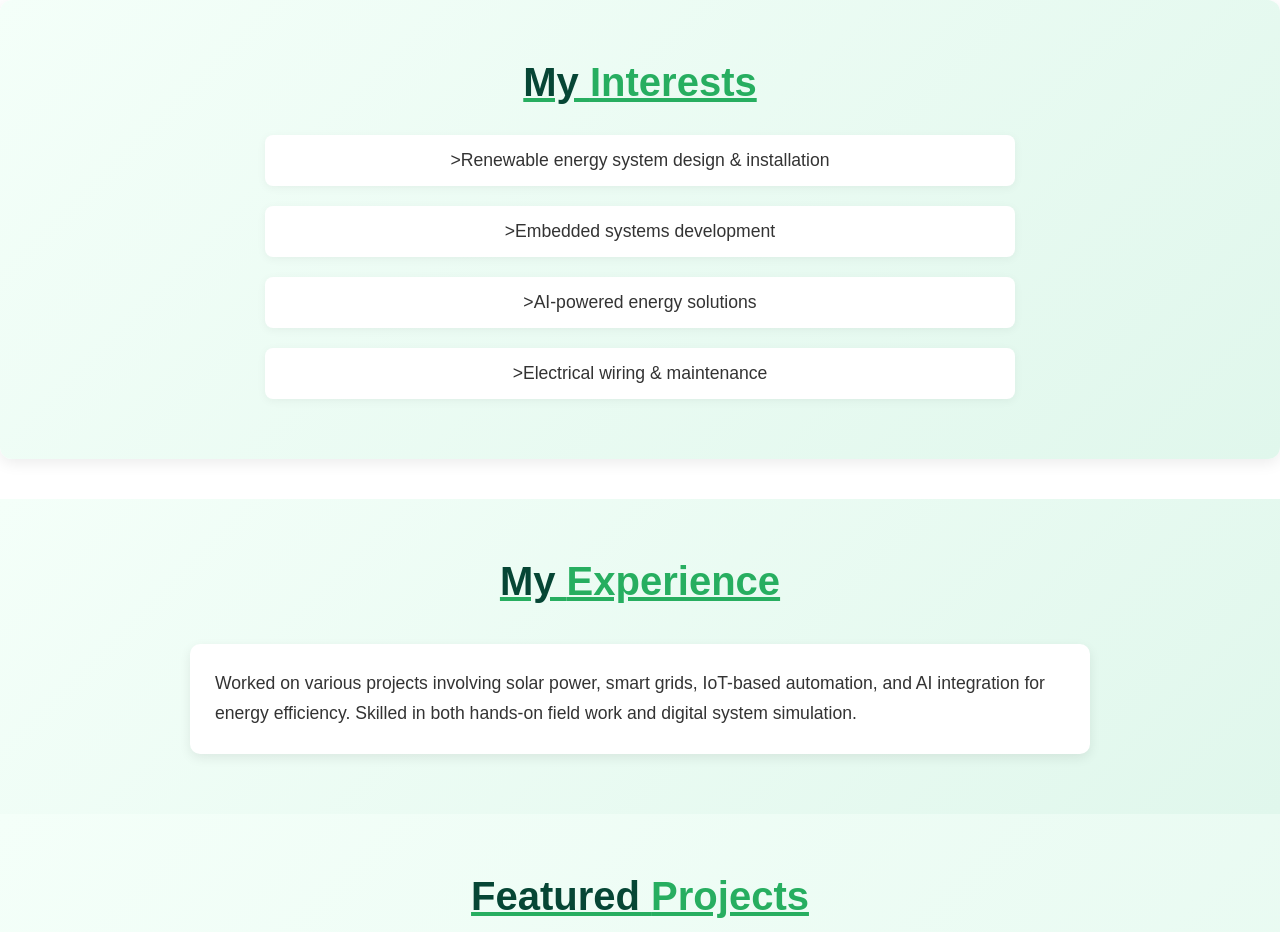
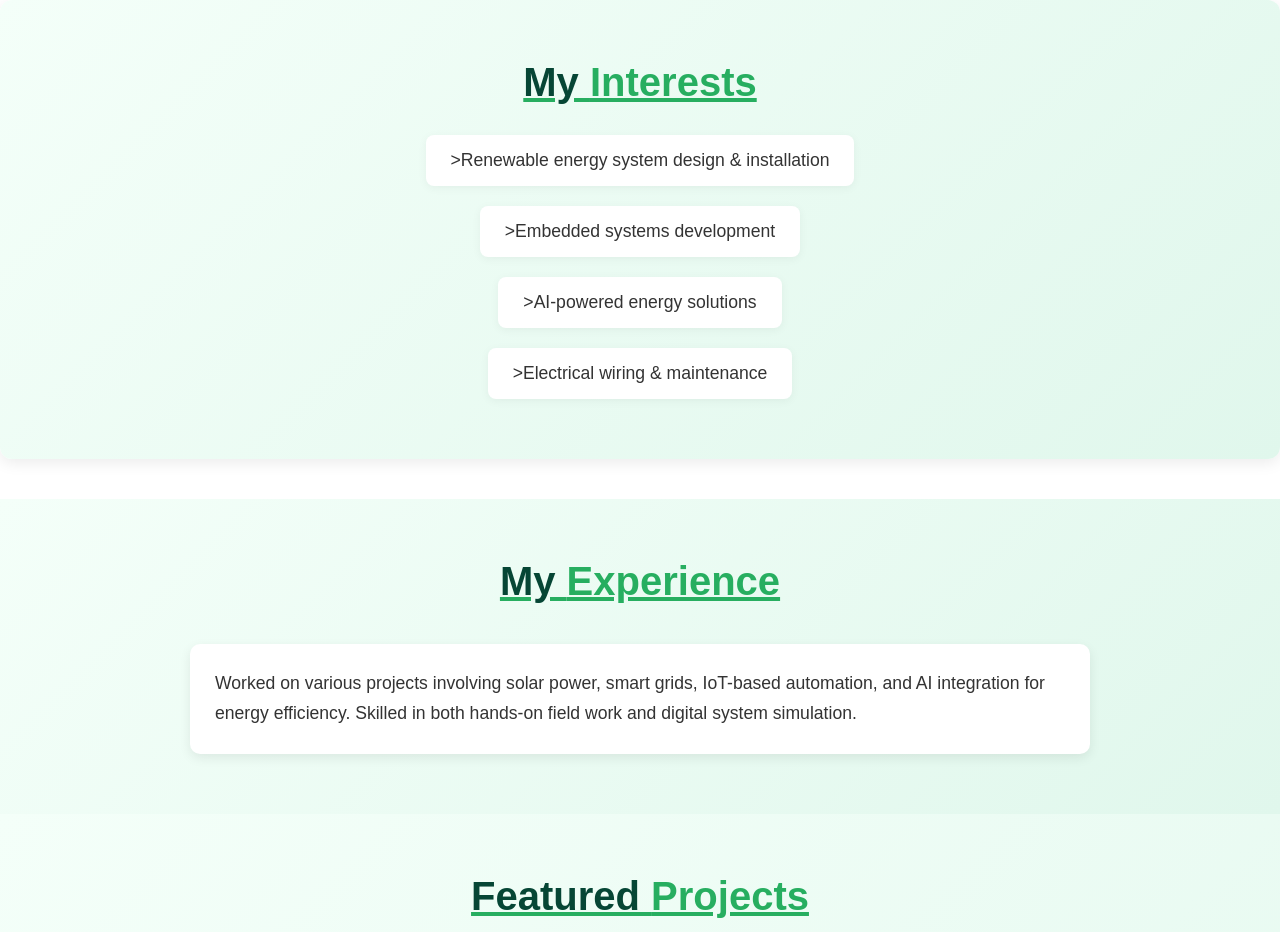
Before and after one commit to EngineerGee/myportfolio, a plain HTML site: page index.html in a window 1280 px wide. Shown: the part 840-1772 px from the top of the page. Drawn offline with Linux system fonts and the light colour scheme; a script that the page names is missing.

Commit message:
Update style.css

```diff
--- a/style.css
+++ b/style.css
@@ -315,7 +315,7 @@ border: 2px solid black;
     color: #333;
     box-shadow: 0 2px 10px rgba(0, 0, 0, 0.05);
     transition: transform 0.2s ease, box-shadow 0.2s ease;
-    min-width: 750px;
+    min-width: auto;
 }
 
 .interests ul li:hover {
```
